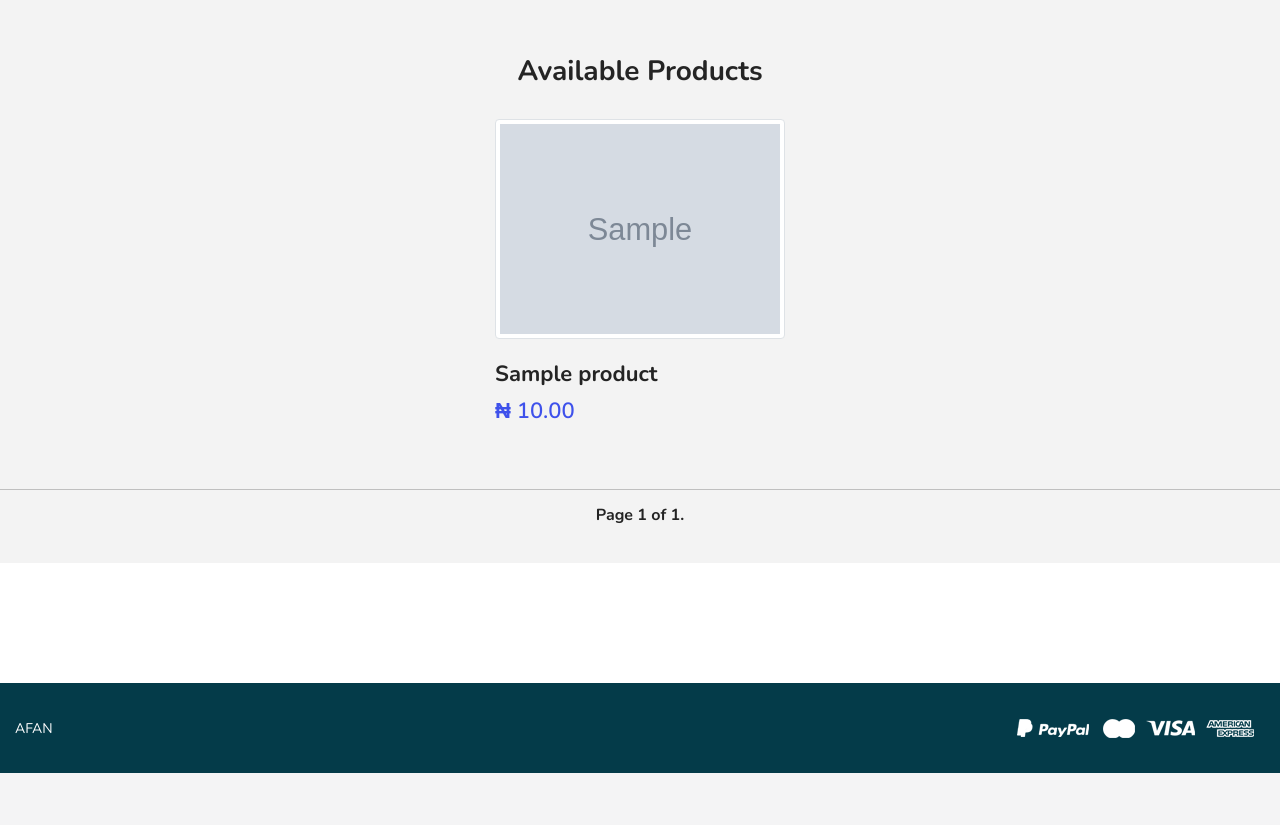
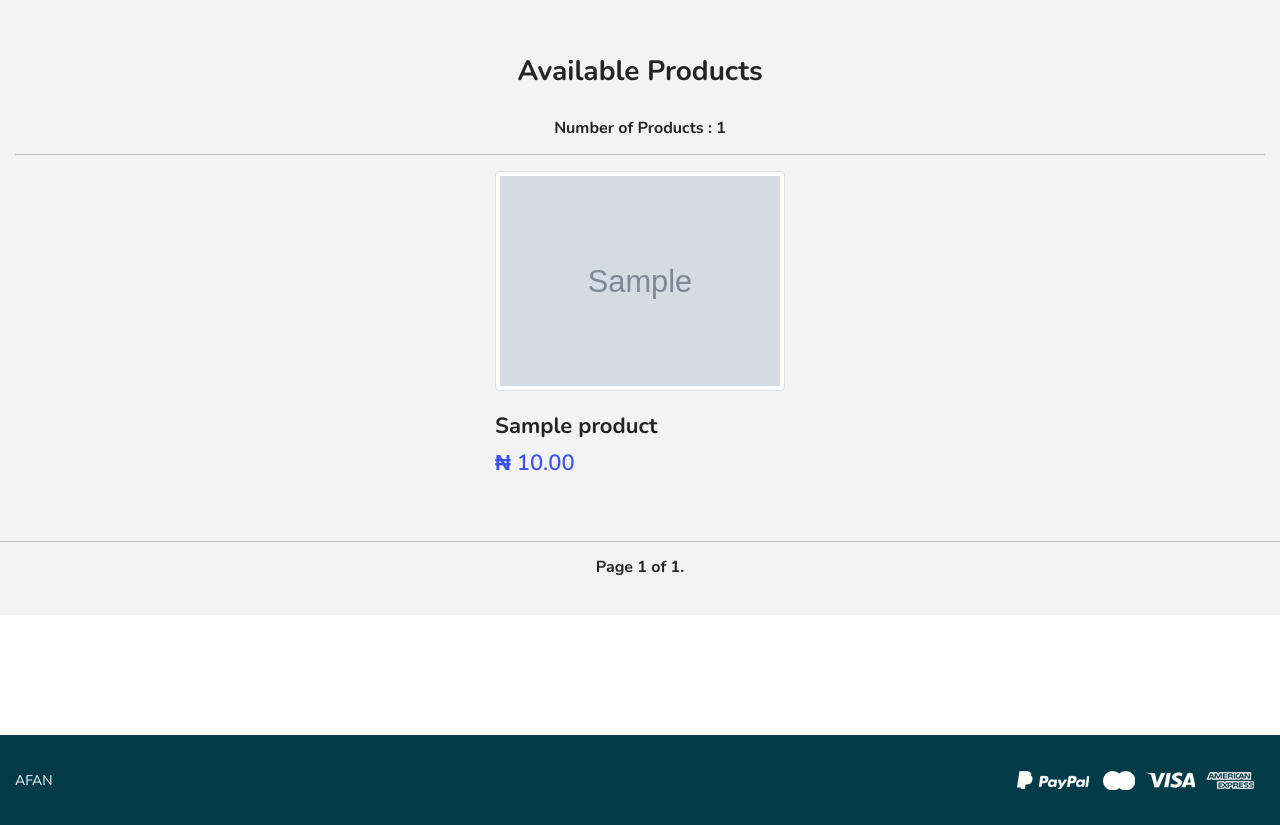
Before and after one commit to engraya/Afan-Marketing-app, a Django app: page /shop in a window 1280 px wide. Shown: the part 163-988 px from the top of the page. Before the commit the page ends 936 px from the top, so only its background shows below. Run offline with Django 4.2, Linux system fonts and the light colour scheme; a user stored in the database is signed in; tables that the repository leaves empty hold one stand-in row (values such as "Sample post"); grey boxes marked "Sample" are stand-in pictures; some libraries are stand-ins or nearby versions.

Commit message:
Produc number

```diff
--- a/shop/templates/shop/shopPage.html
+++ b/shop/templates/shop/shopPage.html
@@ -11,6 +11,10 @@
                         <div class="section-title">
                             <h2>Available Products</h2>
                         </div>
+                        <div class="container">
+                            <h4>Number of Products : {{totalProductCount}}</h4>
+                        </div>
+                        <hr>
                     </div>
                 </div>
 
--- a/shop/views.py
+++ b/shop/views.py
@@ -39,7 +39,8 @@ def shop(request):
 	page_number = request.GET.get('page')
 	page_obj = paginator.get_page(page_number)
 
-	context = {'page_obj' : page_obj, 'cartItems' : cartItems, 'order' : order, 'items' : items}
+	totalProductsCount = Product.objects.all().count()
+	context = {'page_obj' : page_obj, 'cartItems' : cartItems, 'order' : order, 'items' : items, 'totalProductCount' : totalProductsCount}
 	return render(request, 'shop/shopPage.html', context)
 
 @login_required(login_url='landingPage')
```
